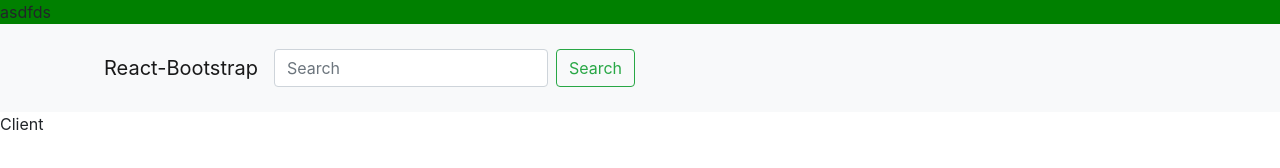
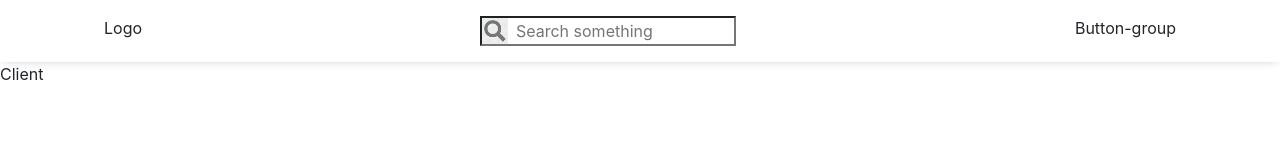
Before and after one commit to itsmeAB/auction-site, a React app: page / in a window 1280 px wide. Built offline with nearby package versions, Linux system fonts and the light colour scheme.

Commit message:
wip - search field

```diff
--- a/src/client/components/Header/header.css
+++ b/src/client/components/Header/header.css
@@ -5,3 +5,12 @@
 .testClass {
   background: green;
 }
+
+.header {
+  display: flex;
+  justify-content: space-between;
+  padding: 16px 104px;
+  position: sticky;
+  /* border-bottom: 0.4px solid beige; */
+  box-shadow: 0px 1px 10px -4px #b1afaf;
+}
--- a/src/client/components/Header/index.jsx
+++ b/src/client/components/Header/index.jsx
@@ -1,21 +1,27 @@
 import React from 'react';
+import Search from '../../components/Search';
 import { Form, FormControl, Button, Navbar, NavDropdown, Nav } from 'react-bootstrap';
 import './header.css';
 
 const Header = (props) => {
   return (
     <>
-    <div className="testClass">asdfds</div>
-      <Navbar bg="light" expand="lg" className="ui-lib-header">
+      {/* <div className="testClass">asdfds</div> */}
+      {/* <Navbar bg="light" expand="lg" className="ui-lib-header">
         <Navbar.Brand href="#home">React-Bootstrap</Navbar.Brand>
         <Navbar.Toggle aria-controls="basic-navbar-nav" />
         <Navbar.Collapse id="basic-navbar-nav">
           <Form inline>
             <FormControl type="text" placeholder="Search" className="mr-sm-2" />
             <Button variant="outline-success">Search</Button>
-          </Form>
+          < /Form>
         </Navbar.Collapse>
-      </Navbar>
+      </Navbar> */}
+      <div className="header">
+        <div className="header__logo">Logo</div>
+        <div className="header__search"><Search placeholder="       Search something" /></div>
+        <div className="header__button-group">Button-group</div>
+      </div>
     </>
   )
 }
--- /dev/null
+++ b/src/client/components/Search/index.jsx
@@ -0,0 +1,19 @@
+import React from 'react';
+import './search.css';
+import icon from './search-icon.png';
+
+const Search = (props) => {
+  const { placeholder } = props;
+  return (
+    <>
+      {/* <i class="fas fa-search" aria-hidden="true"></i> */}
+      {/* <input type="text" class="main-input main-name" name="NAME" /> */}
+      <input className="ui-lib-search" type="text" placeholder={placeholder} />
+      {/* <button type="submit">
+        <icon>search</icon>
+      </button> */}
+    </>
+  );
+}
+
+export default Search;
--- /dev/null
+++ b/src/client/components/Search/search.css
@@ -0,0 +1,27 @@
+.main-input {
+  /* background: #fff;
+  height: 50px;
+  width: 327px;
+  color: #a7b1ab;
+  border: 1px solid #cccccc;
+  margin-bottom: 0px;
+  -webkit-appearance: none;
+  border-radius: 4px 0px 0px 4px;
+  -moz-border-radius: 4px 0px 0px 4px;
+  -webkit-border-radius: 4px 0px 0px 4px;
+  display: inline-block;
+  text-align: left;
+  font-size: 16px;
+  font-weight: 500;
+  padding: 0px 0px 0px 57px;
+  font-size: 16px;
+  border-right: 0px; */
+  background: url("./search-icon.png") top left no-repeat;
+  /* background-size: 18px 18px; */
+  /* float: left; */
+}
+
+.ui-lib-search {
+  background: url("./search-icon.png") no-repeat;
+  background-size: contain;
+}
```
Also changed, not shown: src/client/components/Search/search-icon.png (added).
